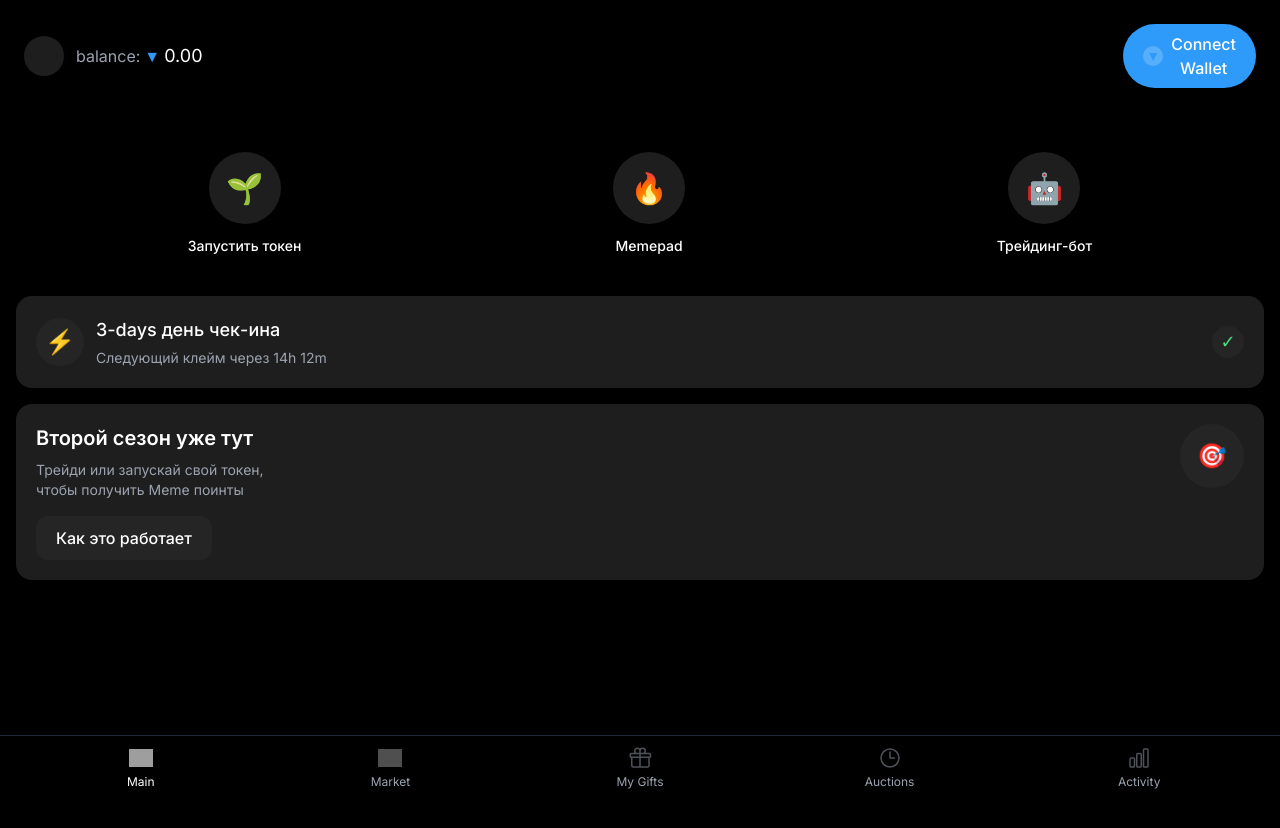
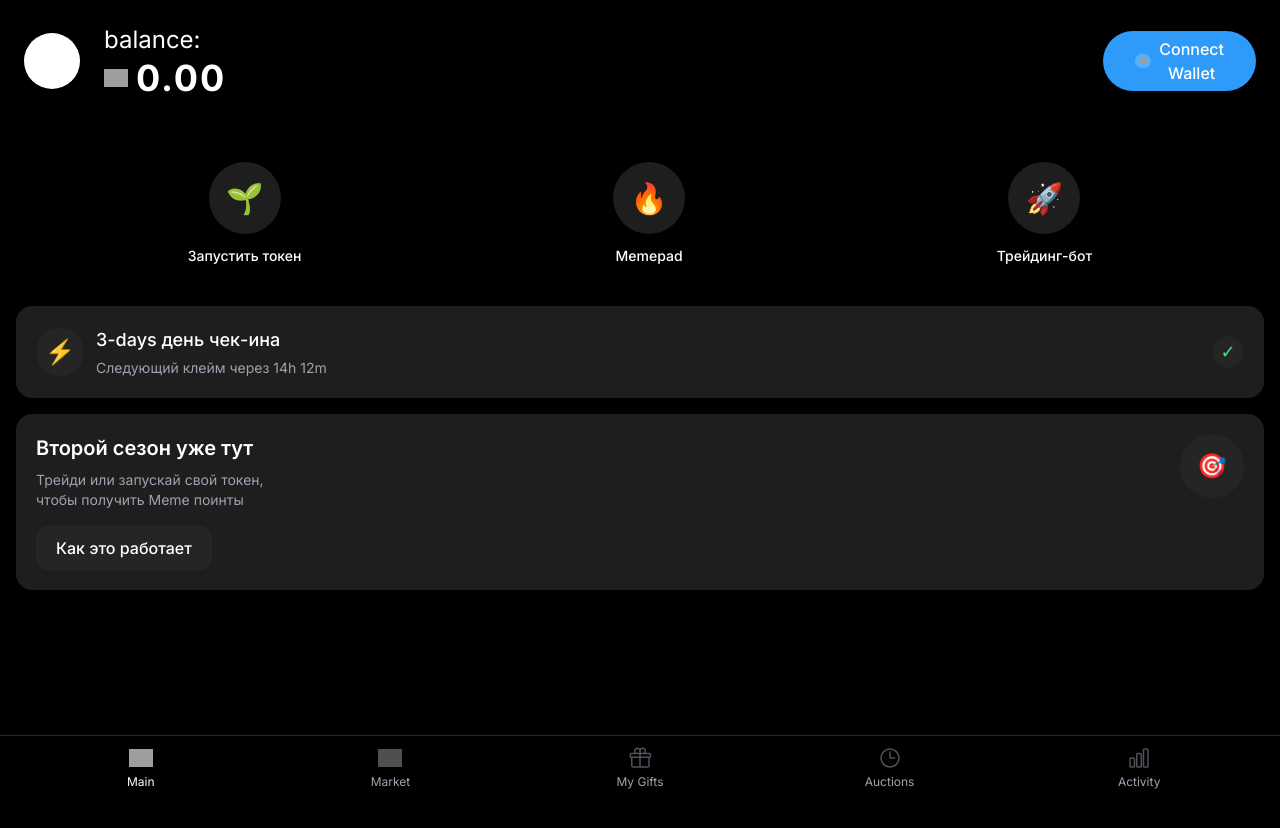
Before and after one commit to useriiefokrjkgjrkgkgkjkg/folder-number-1, a Next.js app: page / in a window 1280 px wide. Shown: the top 828 px of the page. Built offline with nearby package versions, Linux system fonts and the light colour scheme; grey boxes are pictures that could not be loaded.

Commit message:
Update: Change robot emoji to rocket in trading bot button

```diff
--- a/src/app/page.tsx
+++ b/src/app/page.tsx
@@ -11,7 +11,7 @@ export default function Home() {
       <div className="flex justify-around px-8 mt-10">
         <ActionButton icon="🌱" label="Запустить токен" />
         <ActionButton icon="🔥" label="Memepad" />
-        <ActionButton icon="🤖" label="Трейдинг-бот" />
+        <ActionButton icon="🚀" label="Трейдинг-бот" />
       </div>
 
       <div className="mx-4 mt-10">
--- a/src/components/Header.tsx
+++ b/src/components/Header.tsx
@@ -5,16 +5,32 @@ import Image from 'next/image';
 export default function Header() {
   return (
     <div className="flex justify-between items-center p-6">
-      <div className="flex items-center gap-3">
-        <div className="w-10 h-10 bg-[#1E1E1E] rounded-full"></div>
-        <div className="flex items-center gap-1">
-          <span className="text-gray-400">balance:</span>
-          <span className="text-[#2E9BFA]">▼</span>
-          <span className="text-white text-lg">0.00</span>
+      <div className="flex items-center gap-6">
+        <div className="w-14 h-14 bg-white rounded-full overflow-hidden">
+          {/* Здесь будет аватарка пользователя */}
+        </div>
+        <div className="flex flex-col gap-0.5">
+          <span className="text-white text-2xl">balance:</span>
+          <div className="flex items-center gap-2">
+            <Image
+              src="https://i.imgur.com/CpV6f2c.png"
+              alt="Logo"
+              width={24}
+              height={24}
+              className="text-[#2E9BFA]"
+            />
+            <span className="text-white text-4xl font-bold tracking-wider">0.00</span>
+          </div>
         </div>
       </div>
-      <button className="bg-[#2E9BFA] hover:bg-[#2788e0] text-white px-5 py-2 rounded-full flex items-center gap-2 font-medium transition-colors">
-        <span className="text-[#2E9BFA] bg-white/20 rounded-full w-5 h-5 flex items-center justify-center text-sm">▼</span>
+      <button className="bg-[#2E9BFA] hover:bg-[#2788e0] text-white px-8 py-1.5 rounded-full flex items-center gap-2 font-medium transition-colors">
+        <Image
+          src="https://i.imgur.com/CpV6f2c.png"
+          alt="Logo"
+          width={16}
+          height={16}
+          className="text-[#2E9BFA] bg-white/20 rounded-full p-1"
+        />
         <span>Connect<br/>Wallet</span>
       </button>
     </div>
```
